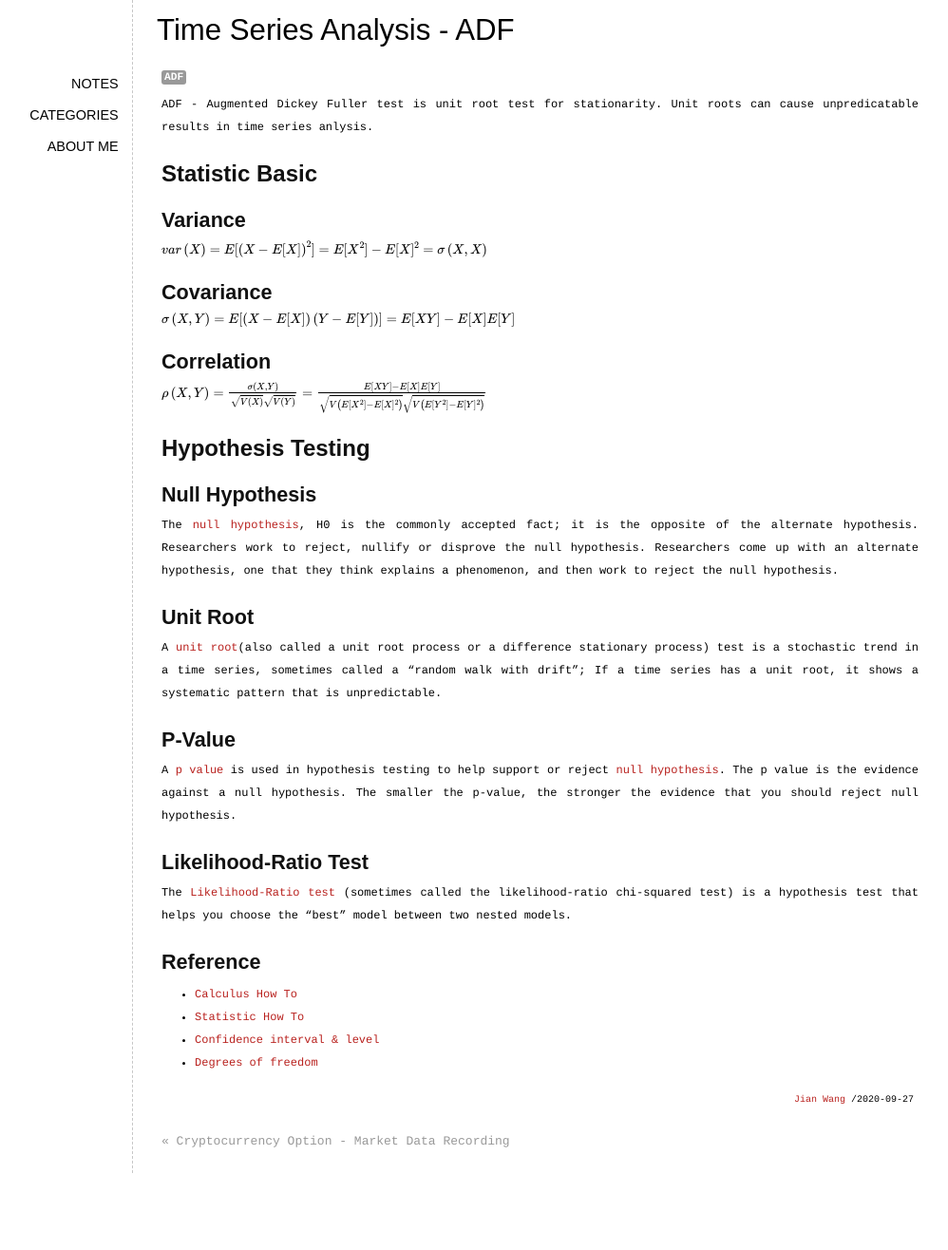
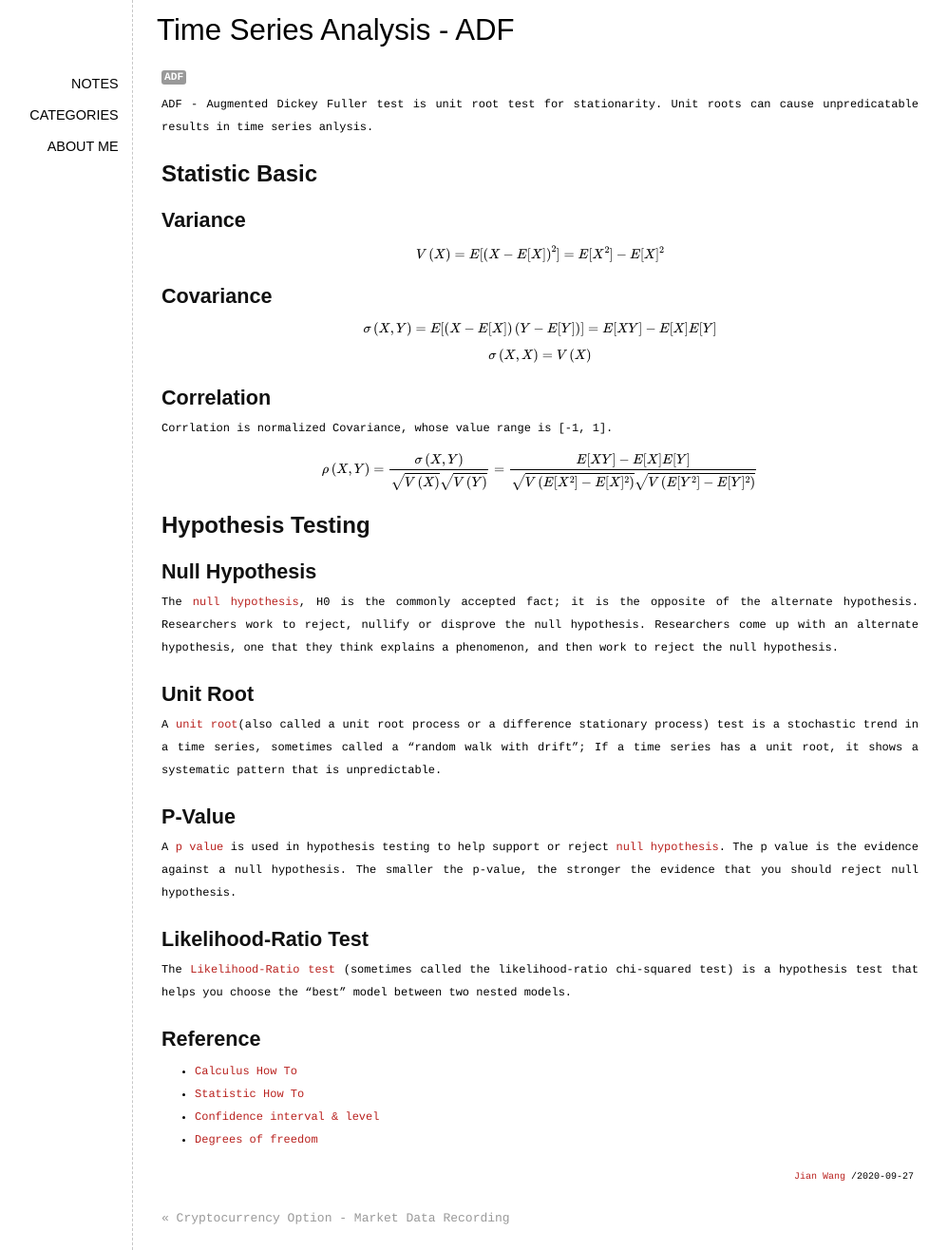
Before and after one commit to elan2wang/note, a Jekyll site: the page built from _posts/2020-09-27-time-series-analysis-adf.md, in a window 1280 px wide. Shown: the whole page at 95% size, without its empty margins (111-1109 px from the left). Built offline with Jekyll 4.4.1, drawn with Linux system fonts in a browser that asks for light colours; formulas are drawn with MathJax 3; comment, search, counter and statistics services are not loaded; before the commit the page ends 1235 px from its top, so only the background shows below that.

Commit message:
update post

```diff
--- a/_posts/2020-09-27-time-series-analysis-adf.md
+++ b/_posts/2020-09-27-time-series-analysis-adf.md
@@ -9,18 +9,23 @@ ADF - Augmented Dickey Fuller test is unit root test for stationarity. Unit root
 ## Statistic Basic
 
 ### Variance
-$
-var\left(X\right) = E[\left(X - E[X]\right)^2] = E[X^2] - E[X]^2 = \sigma\left(X, X\right)
-$
+\\[
+V\left(X\right) = E[\left(X - E[X]\right)^2] = E[X^2] - E[X]^2
+\\]
 
 ### Covariance
-$
+\\[
 \sigma\left(X, Y\right) = E[\left(X - E[X] \right)\left(Y - E[Y]\right)] = E[XY] - E[X]E[Y]
-$
+\\]
+\\[
+\sigma\left(X, X\right) = V\left(X\right)
+\\]
+
 ### Correlation
-$
+Corrlation is normalized Covariance, whose value range is [-1, 1].
+\\[
 \rho\left(X, Y\right) = \frac{\sigma\left(X, Y\right)}{\sqrt{V\left(X\right)}\sqrt{V\left(Y\right)}} = \frac{E[XY] - E[X]E[Y]}{\sqrt{V\left(E[X^2] - E[X]^2\right)}\sqrt{V\left(E[Y^2] - E[Y]^2\right)}}
-$
+\\]
 
 ## Hypothesis Testing
 
```
